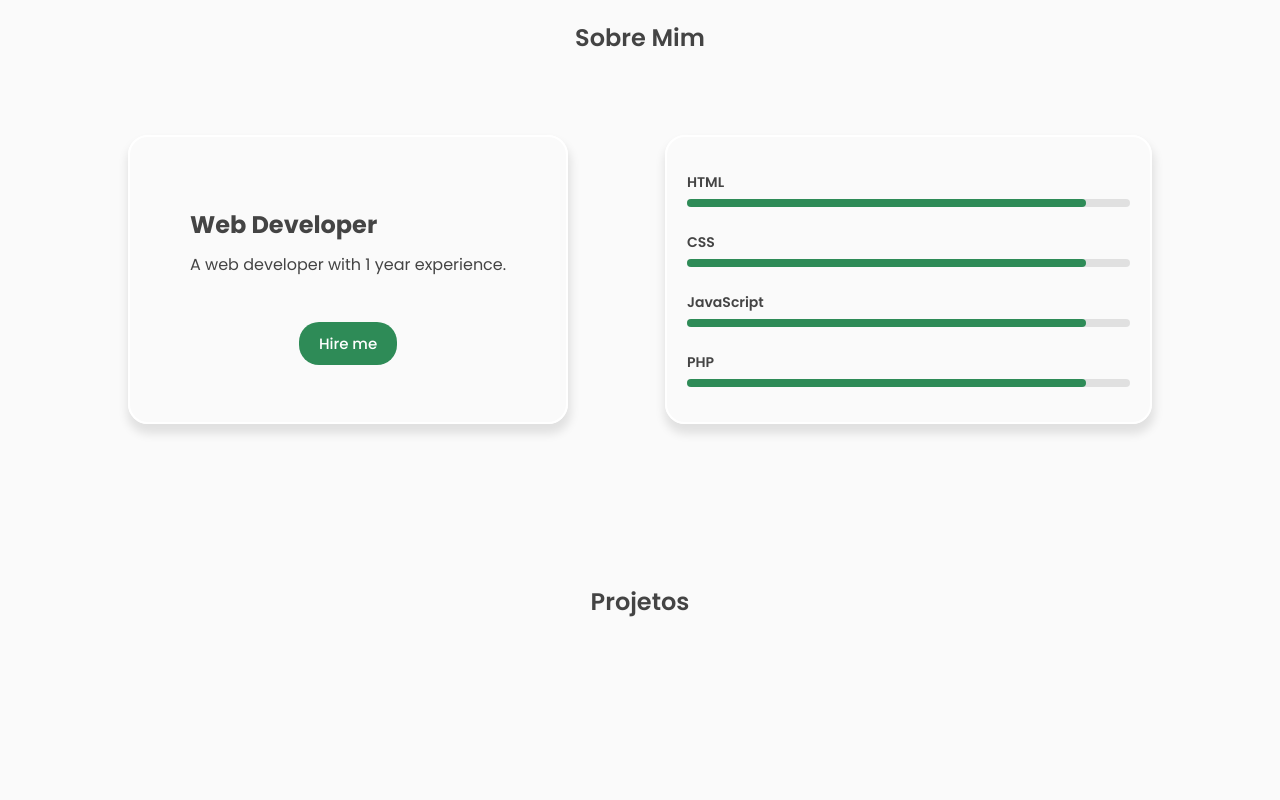
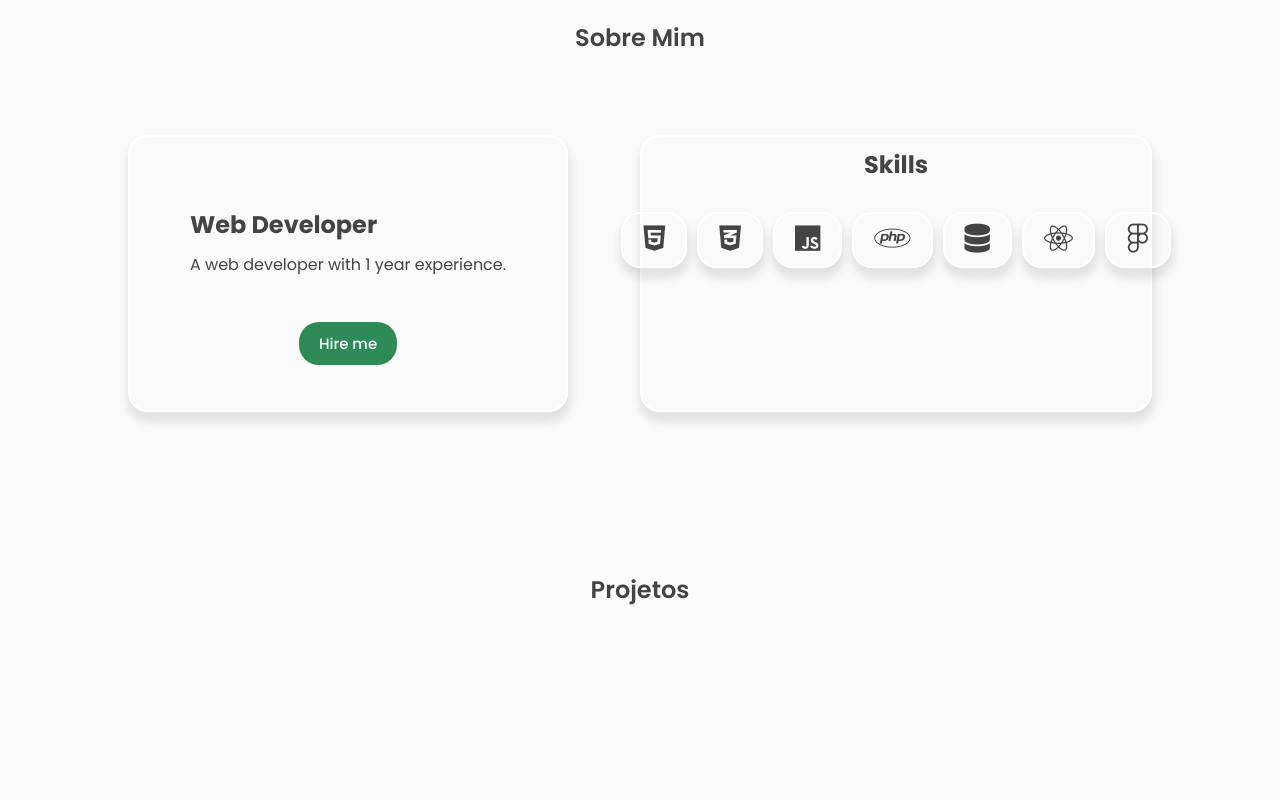
Before and after one commit to ArthurAGomes/Portfolio, a website: page index.html in a window 1280 px wide. Shown: the part 860-1660 px from the top of the page. Drawn offline with nearby package versions, Linux system fonts and the light colour scheme; no server answers; a web font is replaced by a local one.

```diff
--- a/assets/style.css
+++ b/assets/style.css
@@ -461,7 +461,7 @@
 }
 
 /* Skills */
-.skill {
+.skill{
     position: relative;
     max-width: 600px;
     width: 100%;
@@ -470,80 +470,43 @@
     padding: 10px 20px;
     border: 2px solid #fff;
     border-radius: 20px;
+    gap: 20px;
+}
+.skill-caixa {
+    position: relative;
+    max-width: 600px;
+    width: 100%;
+    background: transparent;
+    box-shadow: 1px 8px 10px 2px var(--first-shadow);
+    padding: 10px 20px;
+    border: 2px solid #fff;
+    border-radius: 20px;
+
+    & i{
+        font-size: 29px;
+    }
+
+}
+.skill-caixa:hover{
+    opacity: 0.5;
 }
 
 .skill .skill-box {
     width: 100%;
-    margin: 25px 0;
+
 }
-
-.skill-box .title {
-    display: block;
-    font-size: 14px;
-    font-weight: 600;
+.titulo-skill{
+    text-align: center;
     color: var(--text-color);
 }
+.skill-box{
+    display: flex;
+    justify-content: center;
+    margin-top: 30px;
+    color: var(--text-color);
+    gap: 10px;
 
-.skill-box .skill-bar {
-    height: 8px;
-    width: 100%;
-    border-radius: 6px;
-    margin-top: 6px;
-    background: rgba(0, 0, 0, 0.1);
-}
 
-.skill-box .skill-per {
-    position: relative;
-    display: block;
-    height: 100%;
-    width: 90%;
-    border-radius: 6px;
-    background: #2E8B57;
-    animation: progress 0.4s ease-in-out forwards;
-    opacity: 0;
-}
-
-.skill-per .html {
-    animation-delay: 0.1s;
-    width: 80%;
-}
-
-.skill-per .css {
-    animation-delay: 0.1s;
-    width: 70%;
-}
-
-.skill-per .javascript {
-    animation-delay: 0.1s;
-    width: 40%;
-}
-
-.skill-per .php {
-    animation-delay: 0.1s;
-    width: 0%;
-}
-
-@keyframes progress {
-    0% {
-        width: 0;
-        opacity: 1;
-    }
-
-    100% {
-        opacity: 1;
-    }
-}
-
-.skill-per .tooltip {
-    position: absolute;
-    right: -14px;
-    top: -28px;
-    font-size: 1em;
-    color: #fff;
-    padding: 2px 6px;
-    border-radius: 20px;
-    background: #000;
-    z-index: 1;
 }
 
 /* Projects */
--- a/index.html
+++ b/index.html
@@ -55,7 +55,11 @@
                             </button>
                         </a>
                         <button class="Btn">
-                            <svg class="svgIcon" viewBox="0 0 384 512" height="1em" xmlns="http://www.w3.org/2000/svg"><path d="M169.4 470.6c12.5 12.5 32.8 12.5 45.3 0l160-160c12.5-12.5 12.5-32.8 0-45.3s-32.8-12.5-45.3 0L224 370.8 224 64c0-17.7-14.3-32-32-32s-32 14.3-32 32l0 306.7L54.6 265.4c-12.5-12.5-32.8-12.5-45.3 0s-12.5 32.8 0 45.3l160 160z"></path></svg>
+                            <svg class="svgIcon" viewBox="0 0 384 512" height="1em" xmlns="http://www.w3.org/2000/svg">
+                                <path
+                                    d="M169.4 470.6c12.5 12.5 32.8 12.5 45.3 0l160-160c12.5-12.5 12.5-32.8 0-45.3s-32.8-12.5-45.3 0L224 370.8 224 64c0-17.7-14.3-32-32-32s-32 14.3-32 32l0 306.7L54.6 265.4c-12.5-12.5-32.8-12.5-45.3 0s-12.5 32.8 0 45.3l160 160z">
+                                </path>
+                            </svg>
                             <span class="icon2"></span>
                             <span class="tooltip">Baixar CV</span>
                         </button>
@@ -63,69 +67,38 @@
                     <div class="socical_icons">
                         <ul class="example-2">
                             <li class="icon-content">
-                              <a
-                                href="https://www.linkedin.com/in/arthur-amorim-gomes-b20821261/"
-                                target="_blank"
-                                aria-label="LinkedIn"
-                                data-social="linkedin"
-                              >
+                                <a href="https://www.linkedin.com/in/arthur-amorim-gomes-b20821261/" target="_blank"
+                                    aria-label="LinkedIn" data-social="linkedin">
                                     <div class="filled"></div>
-                                <svg
-                                  xmlns="http://www.w3.org/2000/svg"
-                                  width="16"
-                                  height="16"
-                                  fill="currentColor"
-                                  class="bi bi-linkedin"
-                                  viewBox="0 0 16 16"
-                                  xml:space="preserve"
-                                >
+                                    <svg xmlns="http://www.w3.org/2000/svg" width="16" height="16" fill="currentColor"
+                                        class="bi bi-linkedin" viewBox="0 0 16 16" xml:space="preserve">
                                         <path
                                             d="M0 1.146C0 .513.526 0 1.175 0h13.65C15.474 0 16 .513 16 1.146v13.708c0 .633-.526 1.146-1.175 1.146H1.175C.526 16 0 15.487 0 14.854zm4.943 12.248V6.169H2.542v7.225zm-1.2-8.212c.837 0 1.358-.554 1.358-1.248-.015-.709-.52-1.248-1.342-1.248S2.4 3.226 2.4 3.934c0 .694.521 1.248 1.327 1.248zm4.908 8.212V9.359c0-.216.016-.432.08-.586.173-.431.568-.878 1.232-.878.869 0 1.216.662 1.216 1.634v3.865h2.401V9.25c0-2.22-1.184-3.252-2.764-3.252-1.274 0-1.845.7-2.165 1.193v.025h-.016l.016-.025V6.169h-2.4c.03.678 0 7.225 0 7.225z"
-                                    fill="currentColor"
-                                  ></path>
+                                            fill="currentColor"></path>
                                     </svg>
                                 </a>
                             </li>
                             <li class="icon-content">
-                              <a href="https://github.com/ArthurAGomes" target="_blank" aria-label="GitHub" data-social="github">
+                                <a href="https://github.com/ArthurAGomes" target="_blank" aria-label="GitHub"
+                                    data-social="github">
                                     <div class="filled"></div>
-                                <svg
-                                  xmlns="http://www.w3.org/2000/svg"
-                                  width="16"
-                                  height="16"
-                                  fill="currentColor"
-                                  class="bi bi-github"
-                                  viewBox="0 0 16 16"
-                                  xml:space="preserve"
-                                >
+                                    <svg xmlns="http://www.w3.org/2000/svg" width="16" height="16" fill="currentColor"
+                                        class="bi bi-github" viewBox="0 0 16 16" xml:space="preserve">
                                         <path
                                             d="M8 0C3.58 0 0 3.58 0 8c0 3.54 2.29 6.53 5.47 7.59.4.07.55-.17.55-.38 0-.19-.01-.82-.01-1.49-2.01.37-2.53-.49-2.69-.94-.09-.23-.48-.94-.82-1.13-.28-.15-.68-.52-.01-.53.63-.01 1.08.58 1.23.82.72 1.21 1.87.87 2.33.66.07-.52.28-.87.51-1.07-1.78-.2-3.64-.89-3.64-3.95 0-.87.31-1.59.82-2.15-.08-.2-.36-1.02.08-2.12 0 0 .67-.21 2.2.82.64-.18 1.32-.27 2-.27s1.36.09 2 .27c1.53-1.04 2.2-.82 2.2-.82.44 1.1.16 1.92.08 2.12.51.56.82 1.27.82 2.15 0 3.07-1.87 3.75-3.65 3.95.29.25.54.73.54 1.48 0 1.07-.01 1.93-.01 2.2 0 .21.15.46.55.38A8.01 8.01 0 0 0 16 8c0-4.42-3.58-8-8-8"
-                                    fill="currentColor"
-                                  ></path>
+                                            fill="currentColor"></path>
                                     </svg>
                                 </a>
                             </li>
                             <li class="icon-content">
-                              <a
-                                href="https://www.instagram.com/Arthur.amorym"
-                                target="_blank"
-                                aria-label="Instagram"
-                                data-social="instagram"
-                              >
+                                <a href="https://www.instagram.com/Arthur.amorym" target="_blank" aria-label="Instagram"
+                                    data-social="instagram">
                                     <div class="filled"></div>
-                                <svg
-                                  xmlns="http://www.w3.org/2000/svg"
-                                  width="16"
-                                  height="16"
-                                  fill="currentColor"
-                                  class="bi bi-instagram"
-                                  viewBox="0 0 16 16"
-                                  xml:space="preserve"
-                                >
+                                    <svg xmlns="http://www.w3.org/2000/svg" width="16" height="16" fill="currentColor"
+                                        class="bi bi-instagram" viewBox="0 0 16 16" xml:space="preserve">
                                         <path
                                             d="M8 0C5.829 0 5.556.01 4.703.048 3.85.088 3.269.222 2.76.42a3.9 3.9 0 0 0-1.417.923A3.9 3.9 0 0 0 .42 2.76C.222 3.268.087 3.85.048 4.7.01 5.555 0 5.827 0 8.001c0 2.172.01 2.444.048 3.297.04.852.174 1.433.372 1.942.205.526.478.972.923 1.417.444.445.89.719 1.416.923.51.198 1.09.333 1.942.372C5.555 15.99 5.827 16 8 16s2.444-.01 3.298-.048c.851-.04 1.434-.174 1.943-.372a3.9 3.9 0 0 0 1.416-.923c.445-.445.718-.891.923-1.417.197-.509.332-1.09.372-1.942C15.99 10.445 16 10.173 16 8s-.01-2.445-.048-3.299c-.04-.851-.175-1.433-.372-1.941a3.9 3.9 0 0 0-.923-1.417A3.9 3.9 0 0 0 13.24.42c-.51-.198-1.092-.333-1.943-.372C10.443.01 10.172 0 7.998 0zm-.717 1.442h.718c2.136 0 2.389.007 3.232.046.78.035 1.204.166 1.486.275.373.145.64.319.92.599s.453.546.598.92c.11.281.24.705.275 1.485.039.843.047 1.096.047 3.231s-.008 2.389-.047 3.232c-.035.78-.166 1.203-.275 1.485a2.5 2.5 0 0 1-.599.919c-.28.28-.546.453-.92.598-.28.11-.704.24-1.485.276-.843.038-1.096.047-3.232.047s-2.39-.009-3.233-.047c-.78-.036-1.203-.166-1.485-.276a2.5 2.5 0 0 1-.92-.598 2.5 2.5 0 0 1-.6-.92c-.109-.281-.24-.705-.275-1.485-.038-.843-.046-1.096-.046-3.233s.008-2.388.046-3.231c.036-.78.166-1.204.276-1.486.145-.373.319-.64.599-.92s.546-.453.92-.598c.282-.11.705-.24 1.485-.276.738-.034 1.024-.044 2.515-.045zm4.988 1.328a.96.96 0 1 0 0 1.92.96.96 0 0 0 0-1.92m-4.27 1.122a4.109 4.109 0 1 0 0 8.217 4.109 4.109 0 0 0 0-8.217m0 1.441a2.667 2.667 0 1 1 0 5.334 2.667 2.667 0 0 1 0-5.334"
-                                    fill="currentColor"
-                                  ></path>
+                                            fill="currentColor"></path>
                                     </svg>
                                 </a>
                             </li>
@@ -159,36 +132,21 @@
                     </div>
                     <div class="col">
                         <div class="skill">
+                            <h2 class="titulo-skill">Skills</h2>
                             <div class="skill-box">
-                                <span class="title">HTML</span>
-                                <div class="skill-bar html">
-                                    <span class="skill-per">
-                                        <span class="tooltip">80%</span>
-                                    </span>
+                                <div class="skill-caixa">
+                                    <i class="fa-brands fa-html5"></i>
                                 </div>
+                                <div class="skill-caixa">
+                                    <i class="fa-brands fa-css3-alt"></i>
                                 </div>
-                            <div class="skill-box">
-                                <span class="title">CSS</span>
-                                <div class="skill-bar css">
-                                    <span class="skill-per">
-                                        <span class="tooltip">70%</span>
-                                    </span>
+                                <div class="skill-caixa">
+                                    <i class="fa-brands fa-js"></i>
                                 </div>
-                            </div>
-                            <div class="skill-box">
-                                <span class="title">JavaScript</span>
-                                <div class="skill-bar javascript">
-                                    <span class="skill-per">
-                                        <span class="tooltip">40%</span>
-                                    </span>
-                                </div>
-                            </div>
-                            <div class="skill-box">
-                                <span class="title">PHP</span>
-                                <div class="skill-bar php">
-                                    <span class="skill-per">
-                                        <span class="tooltip">0%</span>
-                                    </span>
+                                <div class="skill-caixa"><i class="fa-brands fa-php"></i></div>
+                                <div class="skill-caixa"><i class="fa-solid fa-database"></i></div>
+                                <div class="skill-caixa"><i class="fa-brands fa-react"></i></div>
+                                <div class="skill-caixa"><i class="fa-brands fa-figma"></i></div>
                             </div>
                         </div>
                     </div>
@@ -203,13 +161,6 @@
         </div>
 
         <div class="project-container"></div>
-                    <!-- <div class="project-box">
-                        <h3>Completed</h3>
-                        <span class="data-create">Data</span>
-                        <a href="#">Url</a>
-                        <span class="descricap"></span>
-                    </div> -->
-
     </section>
 
     <!-- Contact Section -->
@@ -261,7 +212,8 @@
             <div class="icon"><i class="fa-brands fa-github"></i></div>
         </div>
         <div class="bottom-footer">
-                <p>Copyright &copy; <a href="#home" style="text-decoration: none;">ArthurAgomes</a> - All rights reserved 2024</p>
+            <p>Copyright &copy; <a href="#home" style="text-decoration: none;">ArthurAgomes</a> - All rights
+                reserved 2024</p>
         </div>
     </footer>
     </div>
--- /dev/null
+++ b/package.json
@@ -0,0 +1,5 @@
+{
+  "dependencies": {
+    "scrollreveal": "^4.0.9"
+  }
+}
```
Also changed, not shown: 1 other file. Lines whose indentation alone changed are shown as unchanged.
